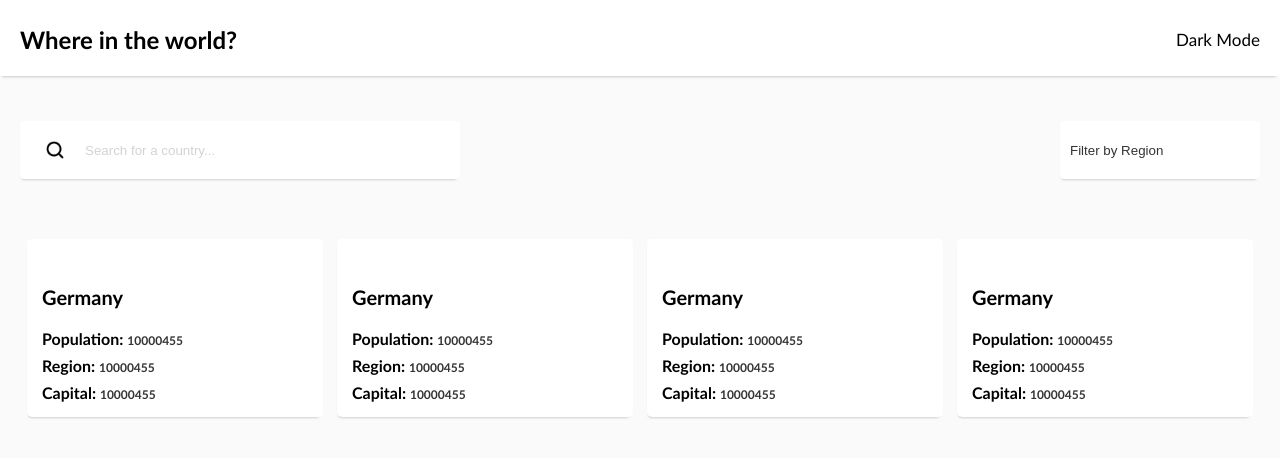
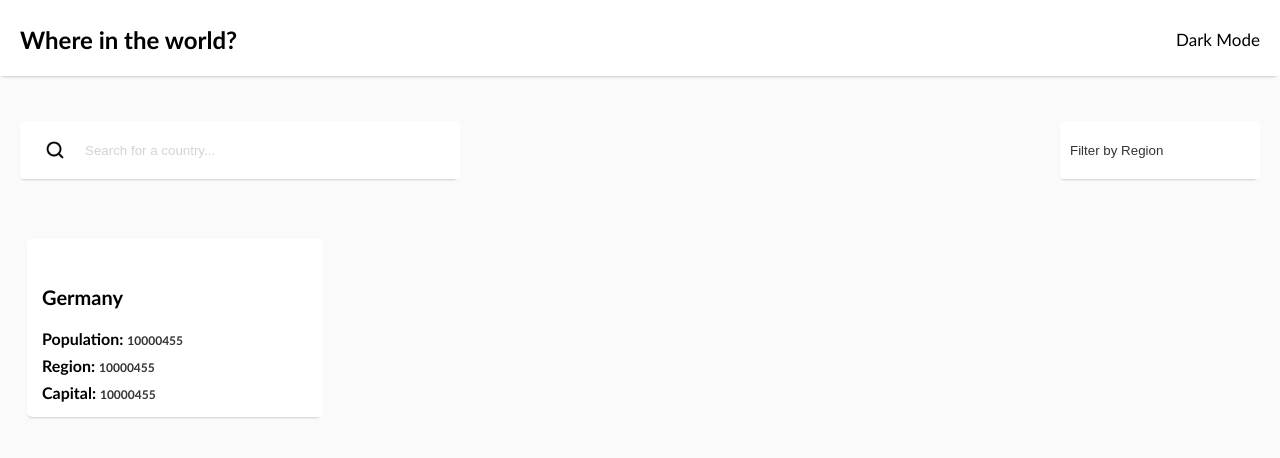
Before and after one commit to okoliken/vue-rest-countries, a Vue app: page / in a window 1280 px wide. Shown: the top 458 px of the page. Built offline with nearby package versions, Linux system fonts and the light colour scheme.

Commit message:
more code added to project

```diff
--- a/src/views/Home.vue
+++ b/src/views/Home.vue
@@ -1,9 +1,6 @@
 <template>
   <SearchInputVue />
   <div class="countries__container">
-    <CountryComponentVue />
-    <CountryComponentVue />
-    <CountryComponentVue />
     <CountryComponentVue />
   </div>
 </template>
```
